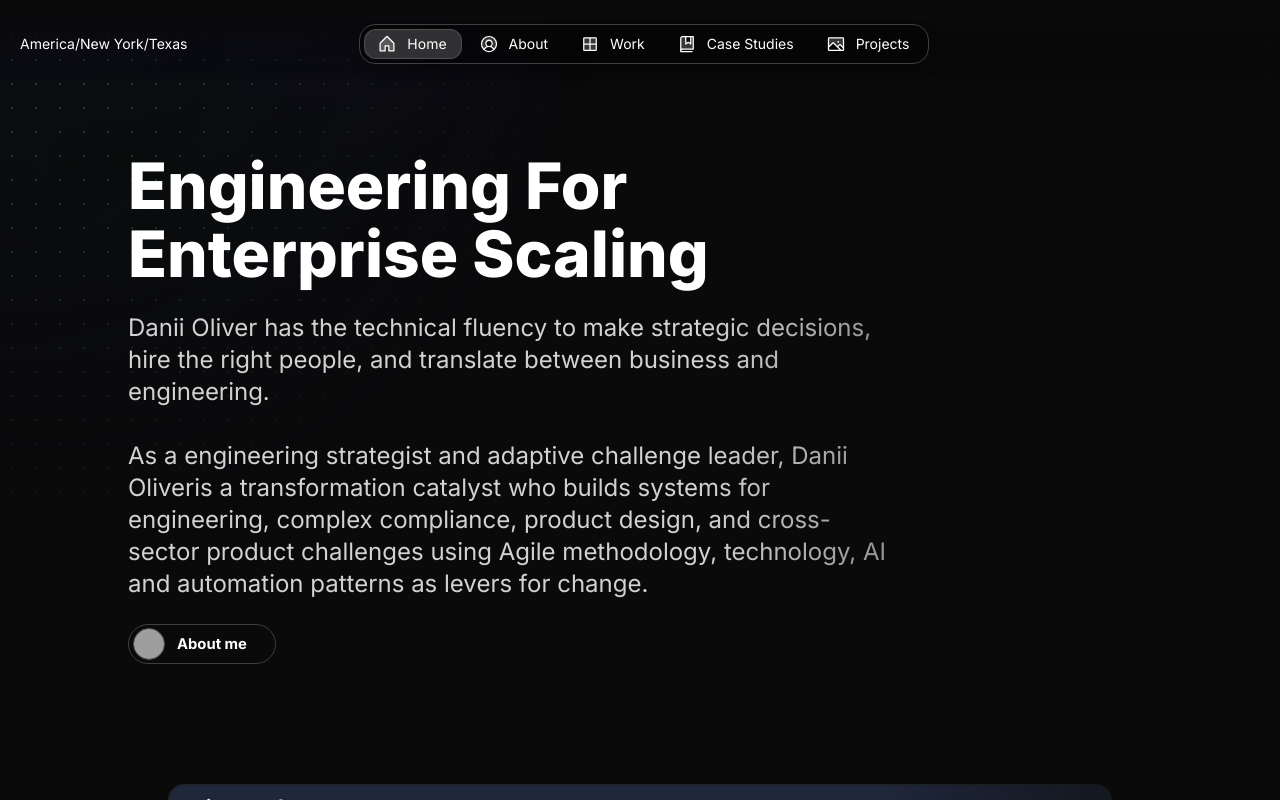
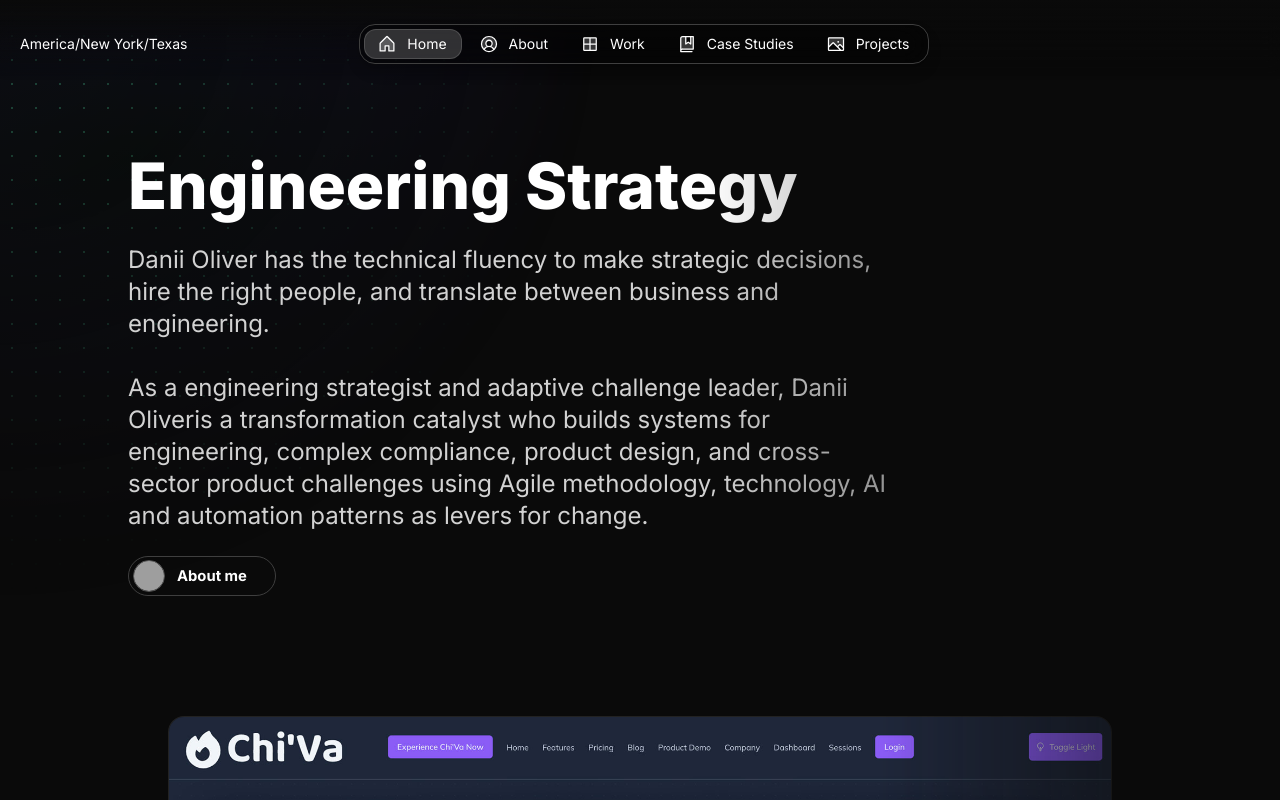
Before and after one commit to CogSciOliver/danii-oliver-portfolio-2025, a Next.js app: page /en in a window 1280 px wide. Shown: the top 800 px of the page. Built offline with nearby package versions, Linux system fonts and the light colour scheme; grey boxes are pictures that could not be loaded.

Commit message:
42 Updated focus

```diff
--- a/src/app/resources/content.js
+++ b/src/app/resources/content.js
@@ -47,7 +47,7 @@ const home = {
 	label: "Home",
 	title: `${person.name}'s Portfolio`,
 	description: `Portfolio website showcasing my work as a ${person.role}`,
-	headline: <>Engineering For Enterprise Scaling</>,
+	headline: <>Engineering Strategy</>,
 	subline: (
 		<>
 			{person.name} has the technical fluency to make strategic decisions,
@@ -89,7 +89,7 @@ const about = {
 				& Modernization.
 				<br />
 				<br />
-				I've built a career at the intersection of design, development,
+				I've built a career at the intersection of engineering, product,
 				and strategic transformation. It's what allows me to lead
 				strategy for AI transformation initiatives with insight into how
 				product, data, and customer experience work together.
```
